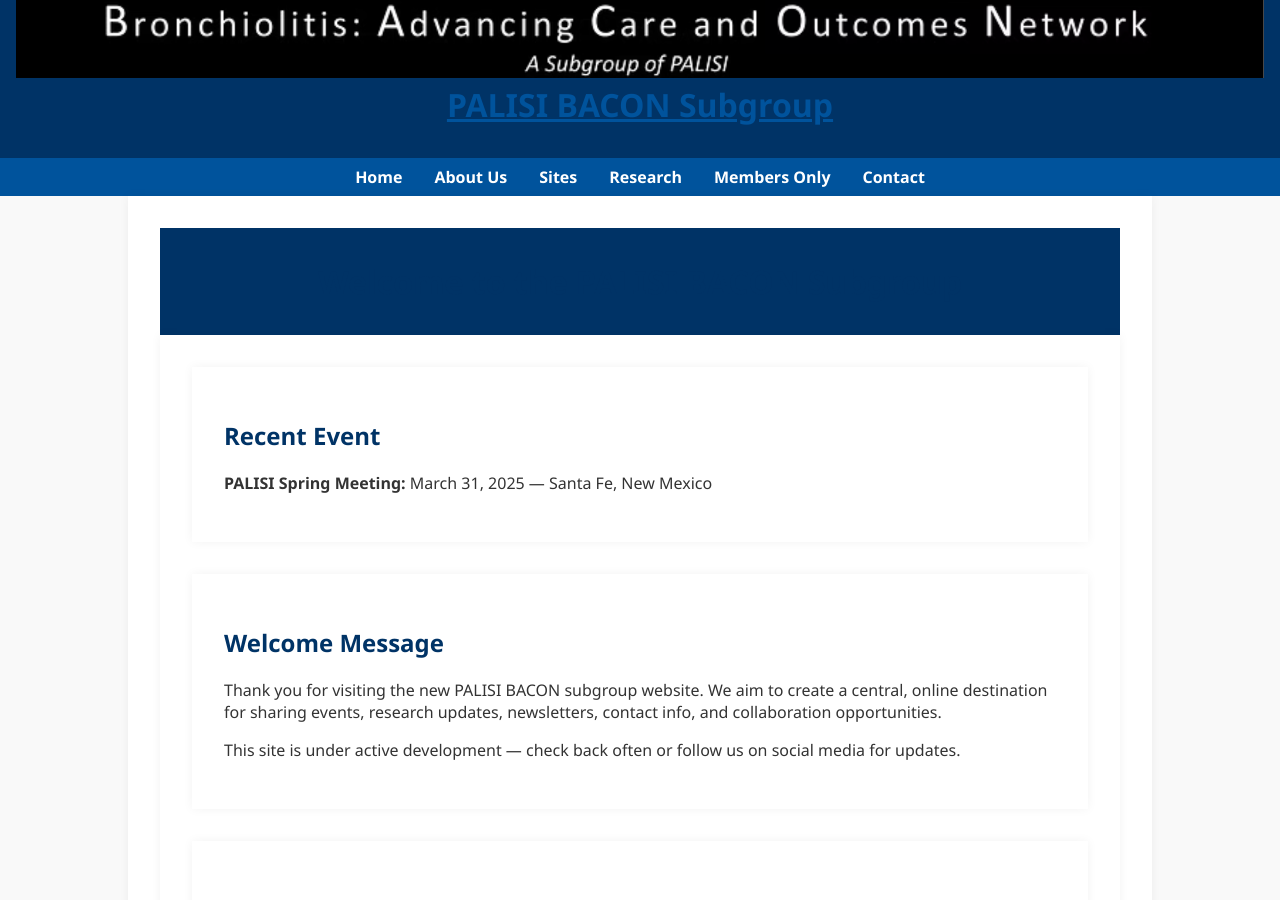
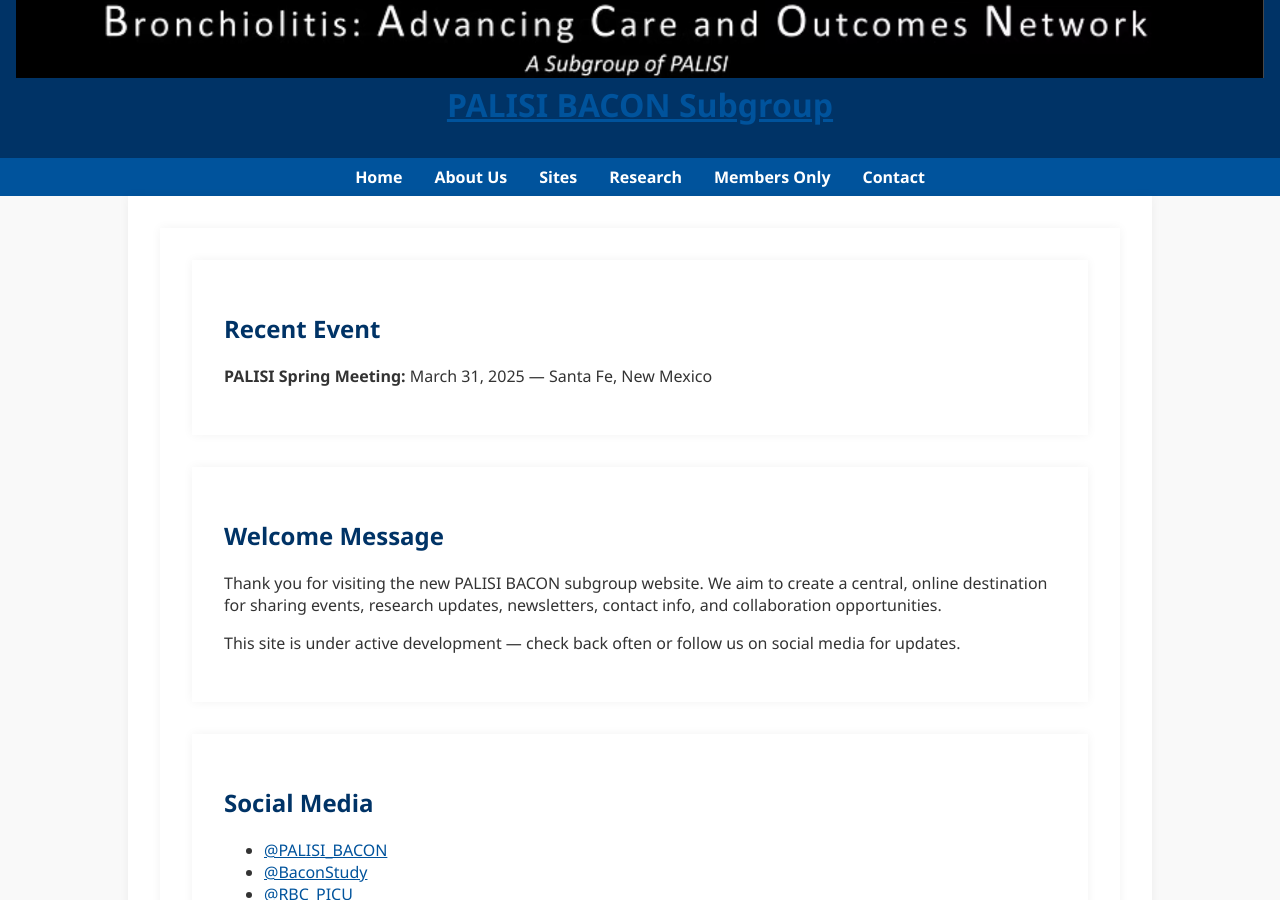
Before and after one commit to wenMD/PALISIBACON, a Jekyll site: the page built from index.html, in a window 1280 px wide and 900 px high, scrolled down 340 px. Built offline with Jekyll 4.4.1, drawn with Linux system fonts in a browser that asks for light colours.

Commit message:
Update index.html

```diff
--- a/index.html
+++ b/index.html
@@ -2,10 +2,6 @@
 layout: default
 title: home
 ---
-
-<header>
-  <h1>Welcome to the PALISI BACON Subgroup</h1>
-</header>
 
 <main>
   <section>
```
